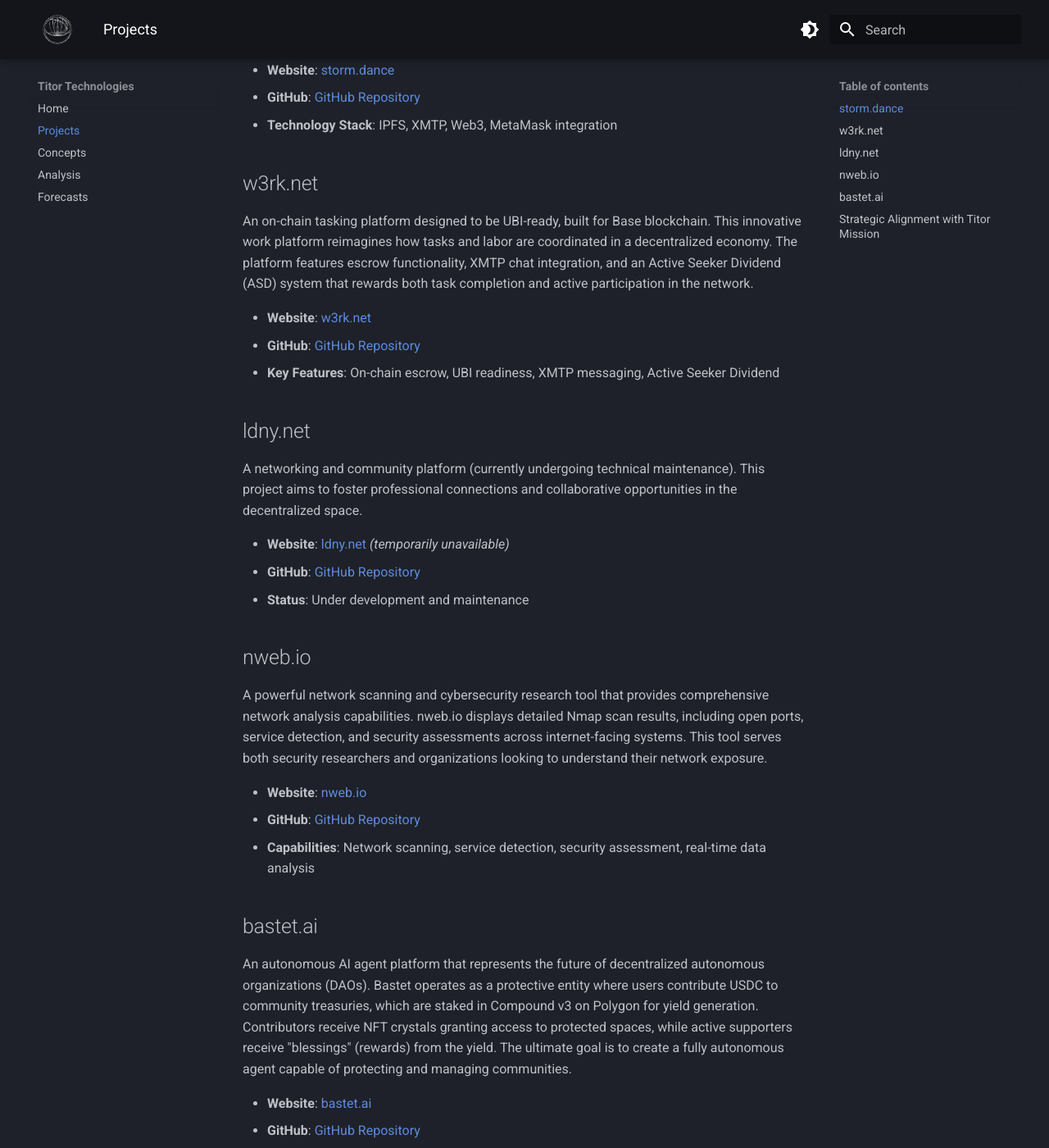
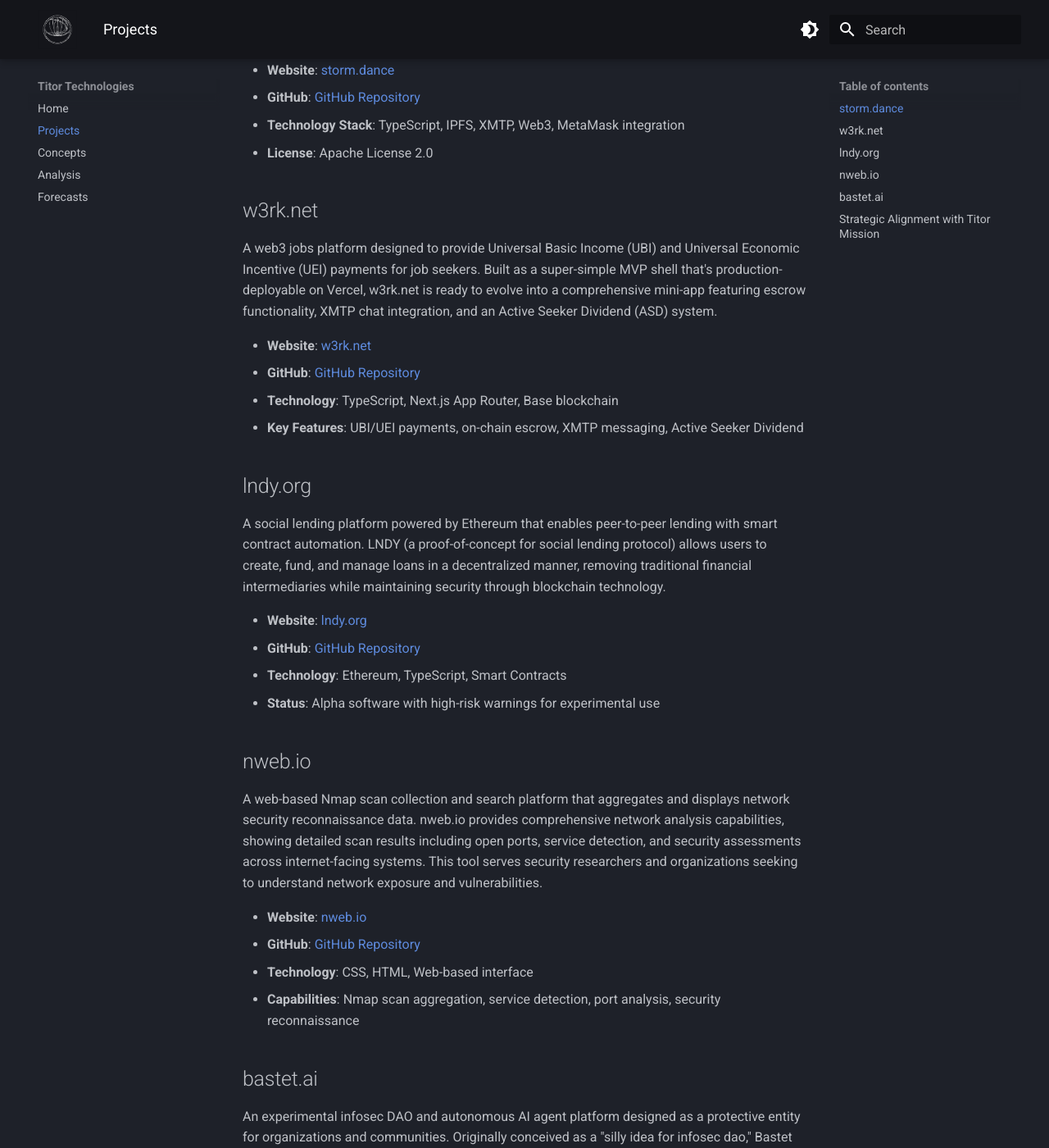
Before and after one commit to pierce403/titor.tech, an MkDocs documentation site: the page built from docs/projects.md, in a window 1280 px wide and 1400 px high, scrolled down 417 px. Shown: the whole window at 82% size. Built offline with MkDocs 1.6.1 and Material for MkDocs 9.7.7, drawn with Linux system fonts in a browser that asks for light colours; some of the changed text lies outside the part shown.

Commit message:
Fix lndy URL and update projects with accurate GitHub repository information
- Corrected lndy.net to lndy.org
- Updated all GitHub repository links to actual pierce403 repositories
- Enhanced project descriptions based on actual repository information:
  - storm.dance: decentralized note taking app (TypeScript)
  - w3rk.net: web3 jobs site with UBI/UEI payments (TypeScript)
  - lndy.org: social lending platform POC (Ethereum, TypeScript)
  - nweb.io: web-based nmap scan collection and search (CSS)
  - bastet.ai: experimental infosec DAO and AI agent platform (Solidity)
- Added technology stacks, licenses, and accurate feature descriptions

```diff
--- a/docs/projects.md
+++ b/docs/projects.md
@@ -4,45 +4,50 @@
 
 ## storm.dance
 
-A decentralized note-taking and collaborative writing platform built on Web3 infrastructure. storm.dance uses IPFS for distributed storage and XMTP for encrypted messaging, enabling users to create notebooks and notes in a completely decentralized environment. This project demonstrates the future of knowledge management without reliance on centralized platforms.
+A decentralized note-taking application that enables users to create, edit, and store notes using IPFS for distributed storage and XMTP for encrypted messaging. storm.dance represents the future of knowledge management by removing dependence on centralized platforms, allowing for truly decentralized content creation and collaboration.
 
 - **Website**: [storm.dance](https://storm.dance)
 - **GitHub**: [GitHub Repository](https://github.com/pierce403/storm.dance)
-- **Technology Stack**: IPFS, XMTP, Web3, MetaMask integration
+- **Technology Stack**: TypeScript, IPFS, XMTP, Web3, MetaMask integration
+- **License**: Apache License 2.0
 
 ## w3rk.net
 
-An on-chain tasking platform designed to be UBI-ready, built for Base blockchain. This innovative work platform reimagines how tasks and labor are coordinated in a decentralized economy. The platform features escrow functionality, XMTP chat integration, and an Active Seeker Dividend (ASD) system that rewards both task completion and active participation in the network.
+A web3 jobs platform designed to provide Universal Basic Income (UBI) and Universal Economic Incentive (UEI) payments for job seekers. Built as a super-simple MVP shell that's production-deployable on Vercel, w3rk.net is ready to evolve into a comprehensive mini-app featuring escrow functionality, XMTP chat integration, and an Active Seeker Dividend (ASD) system.
 
 - **Website**: [w3rk.net](https://w3rk.net)
-- **GitHub**: [GitHub Repository](https://github.com/pierce403/w3rk)
-- **Key Features**: On-chain escrow, UBI readiness, XMTP messaging, Active Seeker Dividend
+- **GitHub**: [GitHub Repository](https://github.com/pierce403/w3rk.net)
+- **Technology**: TypeScript, Next.js App Router, Base blockchain
+- **Key Features**: UBI/UEI payments, on-chain escrow, XMTP messaging, Active Seeker Dividend
 
-## ldny.net
+## lndy.org
 
-A networking and community platform (currently undergoing technical maintenance). This project aims to foster professional connections and collaborative opportunities in the decentralized space.
+A social lending platform powered by Ethereum that enables peer-to-peer lending with smart contract automation. LNDY (a proof-of-concept for social lending protocol) allows users to create, fund, and manage loans in a decentralized manner, removing traditional financial intermediaries while maintaining security through blockchain technology.
 
-- **Website**: [ldny.net](https://ldny.net) *(temporarily unavailable)*
-- **GitHub**: [GitHub Repository](https://github.com/pierce403/ldny)
-- **Status**: Under development and maintenance
+- **Website**: [lndy.org](https://lndy.org)
+- **GitHub**: [GitHub Repository](https://github.com/pierce403/lndy)
+- **Technology**: Ethereum, TypeScript, Smart Contracts
+- **Status**: Alpha software with high-risk warnings for experimental use
 
 ## nweb.io
 
-A powerful network scanning and cybersecurity research tool that provides comprehensive network analysis capabilities. nweb.io displays detailed Nmap scan results, including open ports, service detection, and security assessments across internet-facing systems. This tool serves both security researchers and organizations looking to understand their network exposure.
+A web-based Nmap scan collection and search platform that aggregates and displays network security reconnaissance data. nweb.io provides comprehensive network analysis capabilities, showing detailed scan results including open ports, service detection, and security assessments across internet-facing systems. This tool serves security researchers and organizations seeking to understand network exposure and vulnerabilities.
 
 - **Website**: [nweb.io](https://nweb.io)
 - **GitHub**: [GitHub Repository](https://github.com/pierce403/nweb)
-- **Capabilities**: Network scanning, service detection, security assessment, real-time data analysis
+- **Technology**: CSS, HTML, Web-based interface
+- **Capabilities**: Nmap scan aggregation, service detection, port analysis, security reconnaissance
 
 ## bastet.ai
 
-An autonomous AI agent platform that represents the future of decentralized autonomous organizations (DAOs). Bastet operates as a protective entity where users contribute USDC to community treasuries, which are staked in Compound v3 on Polygon for yield generation. Contributors receive NFT crystals granting access to protected spaces, while active supporters receive "blessings" (rewards) from the yield. The ultimate goal is to create a fully autonomous agent capable of protecting and managing communities.
+An experimental infosec DAO and autonomous AI agent platform designed as a protective entity for organizations and communities. Originally conceived as a "silly idea for infosec dao," Bastet has evolved into a sophisticated system where users contribute USDC to community treasuries, which are staked in Compound v3 on Polygon for yield generation. Contributors receive NFT crystals granting access to protected spaces, while active supporters receive "blessings" (rewards) from the treasury yield.
 
 - **Website**: [bastet.ai](https://bastet.ai)
 - **GitHub**: [GitHub Repository](https://github.com/pierce403/bastet)
 - **Discord**: [Temple of Bastet](https://discord.gg/37fXv4Vkhj)
 - **OpenSea**: [Bastet AI Collection](https://opensea.io/collection/bastet-ai)
-- **Technology**: Polygon, Compound v3, USDC staking, NFT rewards, autonomous AI agents
+- **Technology**: Solidity, Polygon, Compound v3, USDC staking, NFT rewards
+- **License**: Apache License 2.0
 
 ## Strategic Alignment with Titor Mission
 
```
